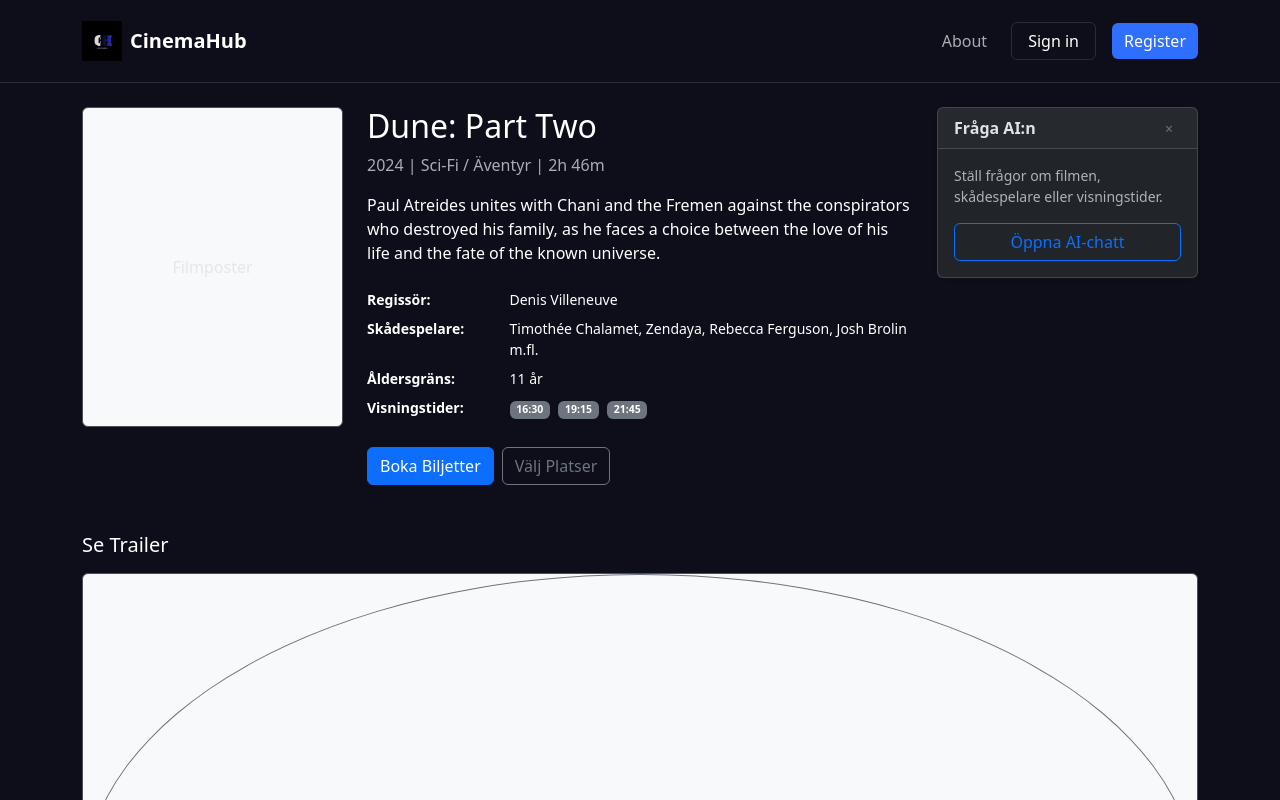
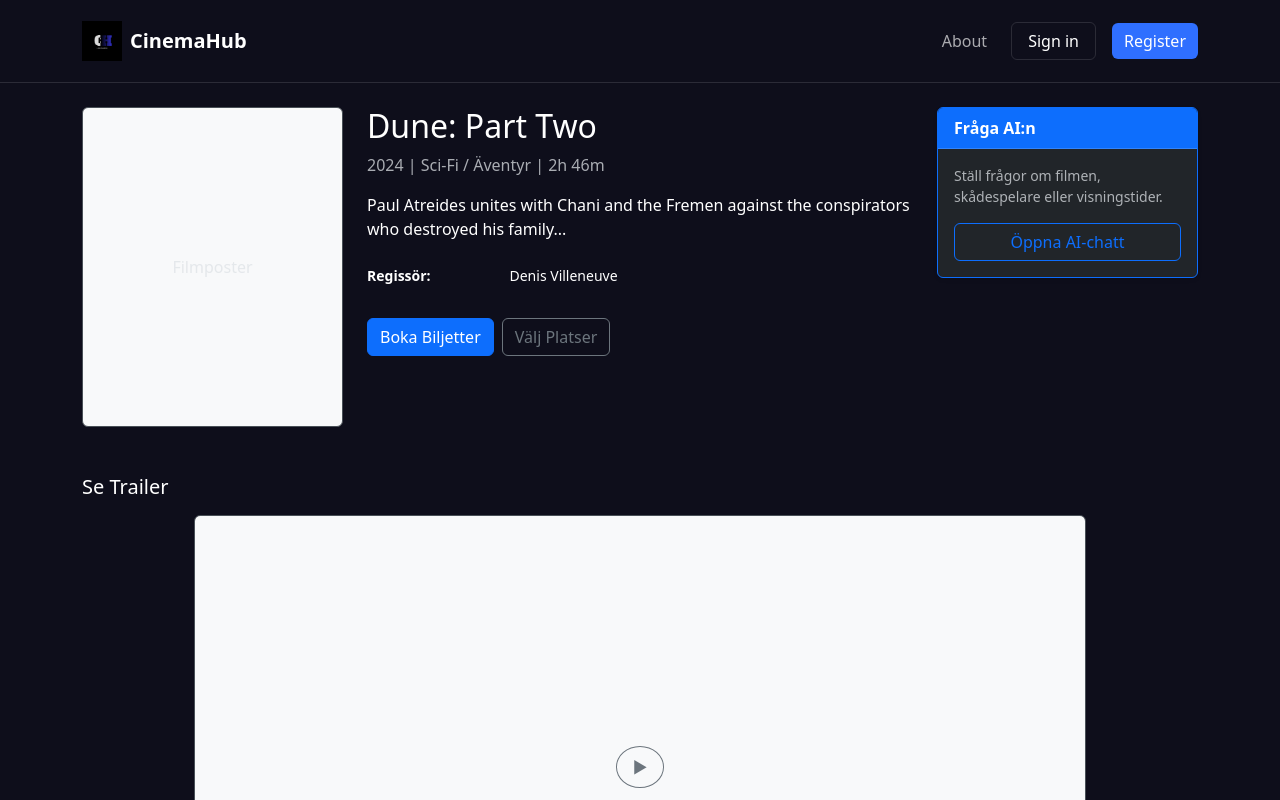
Before and after one commit to ebadianh/cinema-hub, a React (Vite) app: page /films/1 in a window 1280 px wide. Shown: the top 800 px of the page. Built offline with nearby package versions, Linux system fonts and the light colour scheme.

Commit message:
made the ai chat box expansive

```diff
--- a/src/components/Cards.tsx
+++ b/src/components/Cards.tsx
@@ -48,7 +48,6 @@ export default function Cards() {
 
         const filmsData = await res.json();
         const filmsList: Film[] = Array.isArray(filmsData) ? filmsData : filmsData.films ?? [];
-
         const res2 = await fetch("/api/directors", { signal: controller.signal });
         if (!res2.ok) throw new Error(`Directors: ${res2.status} ${res2.statusText}`);
         const directorsData = await res2.json();
--- a/src/pages/FilmDetails.tsx
+++ b/src/pages/FilmDetails.tsx
@@ -1,4 +1,14 @@
+import React, { useState } from 'react';
+
+
 export default function FilmDetails() {
+  const trailerEmbedUrl: string | null = null;
+
+  // State för att hantera om chatten är expanderad eller inte
+
+  const [isChatOpen, setIsChatOpen] = useState(false);
+  const [message, setMessage] = useState("");
+
   return (
     <div className="container py-4">
       <div className="row g-4 align-items-start">
@@ -15,81 +25,84 @@ export default function FilmDetails() {
         {/* Film details column */}
         <div className="col-lg-6 col-md-8">
           <h1 className="h2 mb-2">Dune: Part Two</h1>
-          <p className="text-muted mb-3">
-            2024 | Sci-Fi / Äventyr | 2h 46m
-          </p>
-
+          <p className="text-muted mb-3">2024 | Sci-Fi / Äventyr | 2h 46m</p>
           <p className="mb-4">
             Paul Atreides unites with Chani and the Fremen against the
-            conspirators who destroyed his family, as he faces a choice between
-            the love of his life and the fate of the known universe.
+            conspirators who destroyed his family...
           </p>
 
           <dl className="row small mb-0">
             <dt className="col-sm-3 fw-semibold">Regissör:</dt>
             <dd className="col-sm-9 mb-2">Denis Villeneuve</dd>
-
-            <dt className="col-sm-3 fw-semibold">Skådespelare:</dt>
-            <dd className="col-sm-9 mb-2">
-              Timothée Chalamet, Zendaya, Rebecca Ferguson, Josh Brolin m.fl.
-            </dd>
-
-            <dt className="col-sm-3 fw-semibold">Åldersgräns:</dt>
-            <dd className="col-sm-9 mb-2">11 år</dd>
-
-            <dt className="col-sm-3 fw-semibold">Visningstider:</dt>
-            <dd className="col-sm-9 mb-0">
-              <span className="badge text-bg-secondary me-2 mb-1">16:30</span>
-              <span className="badge text-bg-secondary me-2 mb-1">19:15</span>
-              <span className="badge text-bg-secondary me-2 mb-1">21:45</span>
-            </dd>
+            {/* ... other details ... */}
           </dl>
 
           <div className="d-flex flex-wrap gap-2 mt-4">
-            <button type="button" className="btn btn-primary">
-              Boka Biljetter
-            </button>
-            <button type="button" className="btn btn-outline-secondary">
-              Välj Platser
-            </button>
+            <button type="button" className="btn btn-primary">Boka Biljetter</button>
+            <button type="button" className="btn btn-outline-secondary">Välj Platser</button>
           </div>
         </div>
 
-        {/* AI side panel column */}
+        {/* AI side panel column - Now Dynamic */}
         <div className="col-lg-3 d-none d-lg-block">
-          <div className="card shadow-sm">
-            <div className="card-header d-flex justify-content-between align-items-center">
+          <div className="card shadow-sm border-primary">
+            <div className="card-header bg-primary text-white d-flex justify-content-between align-items-center">
               <span className="fw-semibold">Fråga AI:n</span>
+              {isChatOpen && (
                 <button
-                type="button"
-                className="btn btn-sm btn-outline-secondary border-0 px-2 py-0"
-                aria-label="Stäng AI-panel"
+                  onClick={() => setIsChatOpen(false)}
+                  className="btn btn-sm text-white border-0 p-0"
+                  style={{ fontSize: '1.2rem', lineHeight: 1 }}
                 >
                   ×
                 </button>
+              )}
             </div>
+
             <div className="card-body">
+              {!isChatOpen ? (
+                /* Collapsed View */
+                <>
                   <p className="small text-muted mb-3">
                     Ställ frågor om filmen, skådespelare eller visningstider.
                   </p>
-              <a href="/chat" className="btn btn-outline-primary w-100">
+                  <button
+                    onClick={() => setIsChatOpen(true)}
+                    className="btn btn-outline-primary w-100"
+                  >
                     Öppna AI-chatt
-              </a>
+                  </button>
+                </>
+              ) : (
+                /* Expanded Chat View */
+                <div className="d-flex flex-column" style={{ height: "300px" }}>
+                  <div className="flex-grow-1 overflow-auto mb-3 p-2 bg-light rounded small">
+                    <div className="mb-2 text-primary">AI: Hej! Vad vill du veta om Dune: Part Two?</div>
+                  </div>
+                  <div className="input-group">
+                    <input
+                      type="text"
+                      className="form-control form-control-sm"
+                      placeholder="Skriv din fråga..."
+                      value={message}
+                      onChange={(e) => setMessage(e.target.value)}
+                    />
+                    <button className="btn btn-primary btn-sm" type="button">Sänd</button>
+                  </div>
+                </div>
+              )}
             </div>
           </div>
         </div>
       </div>
 
-      {/* Trailer section */}
+      {/* Trailer section remains the same */}
       <section className="mt-5">
         <h2 className="h5 mb-3">Se Trailer</h2>
-        <div className="ratio ratio-16x9 border rounded bg-light d-flex align-items-center justify-content-center">
-          <button
-            type="button"
-            className="btn btn-outline-secondary rounded-circle px-3 py-2"
-          >
-            ▶
-          </button>
+        <div className="ratio ratio-16x9 border rounded overflow-hidden" style={{ maxWidth: "80%", margin: "0 auto" }}>
+          <div className="bg-light d-flex align-items-center justify-content-center w-100 h-100">
+             <button className="btn btn-outline-secondary rounded-circle px-3 py-2">▶</button>
+          </div>
         </div>
       </section>
     </div>
```
Lines whose indentation alone changed are shown as unchanged.
